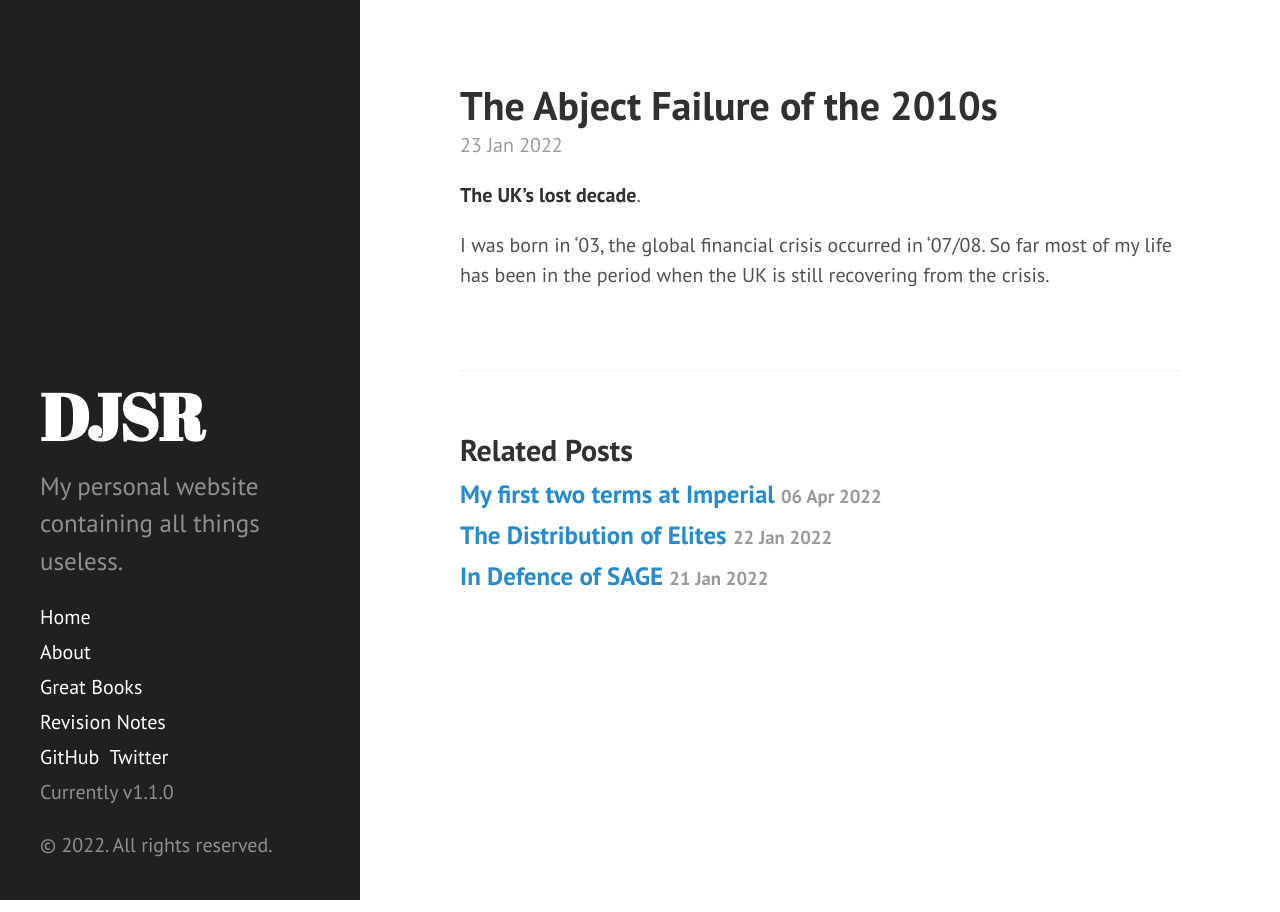
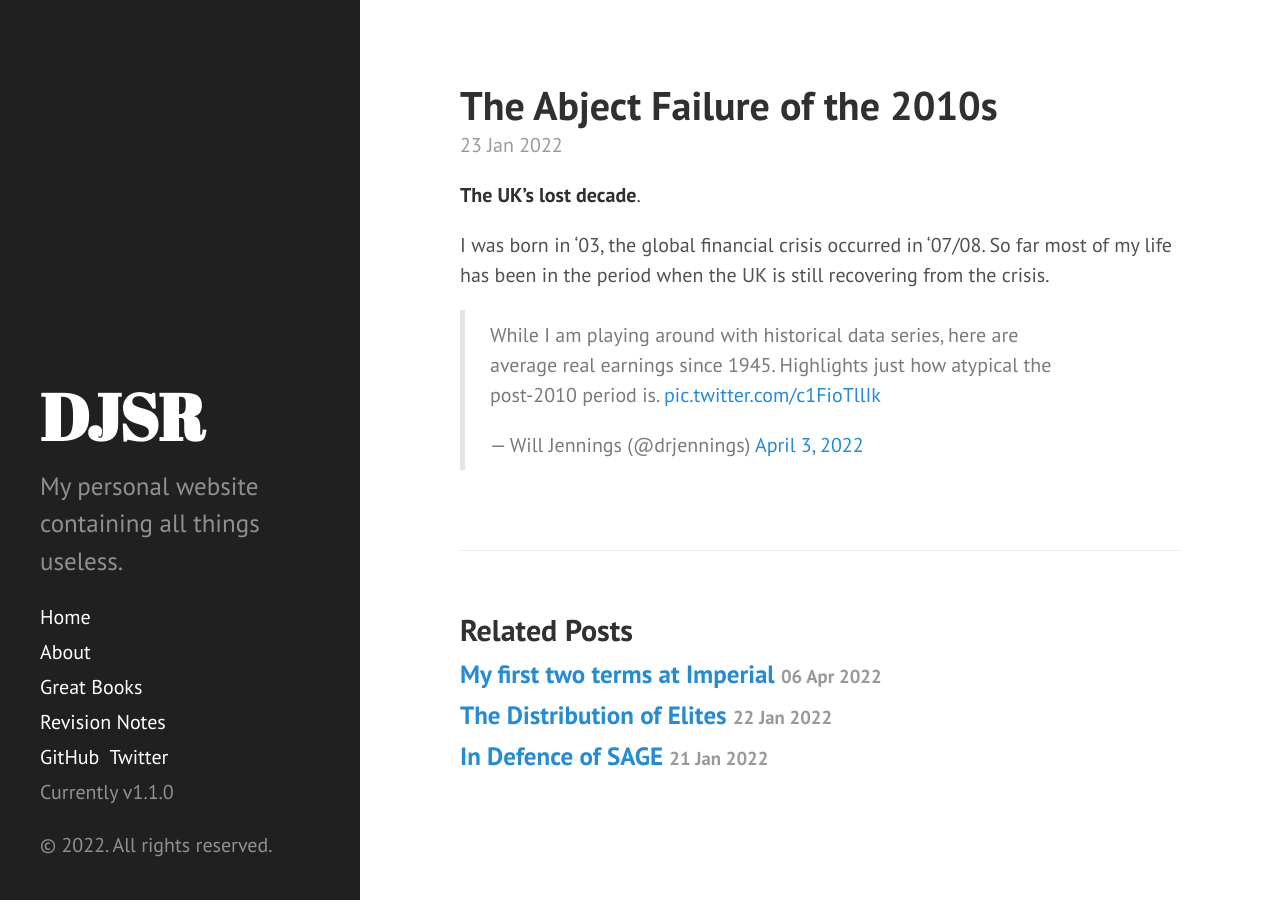
Before and after one commit to dansomrob/dansomrob.github.io, a Jekyll site: the page built from _posts/2022-01-23-lost_decade.md, in a window 1280 px wide. Built offline with Jekyll 4.4.1, drawn with Linux system fonts in a browser that asks for light colours; comment, search, counter and statistics services are not loaded.

Commit message:
Update 2022-01-23-lost_decade.md

```diff
--- a/_posts/2022-01-23-lost_decade.md
+++ b/_posts/2022-01-23-lost_decade.md
@@ -5,3 +5,5 @@ title: The Abject Failure of the 2010s
 **The UK's lost decade**.
 
 I was born in '03, the global financial crisis occurred in '07/08. So far most of my life has been in the period when the UK is still recovering from the crisis.
+
+<blockquote class="twitter-tweet"><p lang="en" dir="ltr">While I am playing around with historical data series, here are average real earnings since 1945. Highlights just how atypical the post-2010 period is. <a href="https://t.co/c1FioTllIk">pic.twitter.com/c1FioTllIk</a></p>&mdash; Will Jennings (@drjennings) <a href="https://twitter.com/drjennings/status/1510714049046196229?ref_src=twsrc%5Etfw">April 3, 2022</a></blockquote> <script async src="https://platform.twitter.com/widgets.js" charset="utf-8"></script>
```
